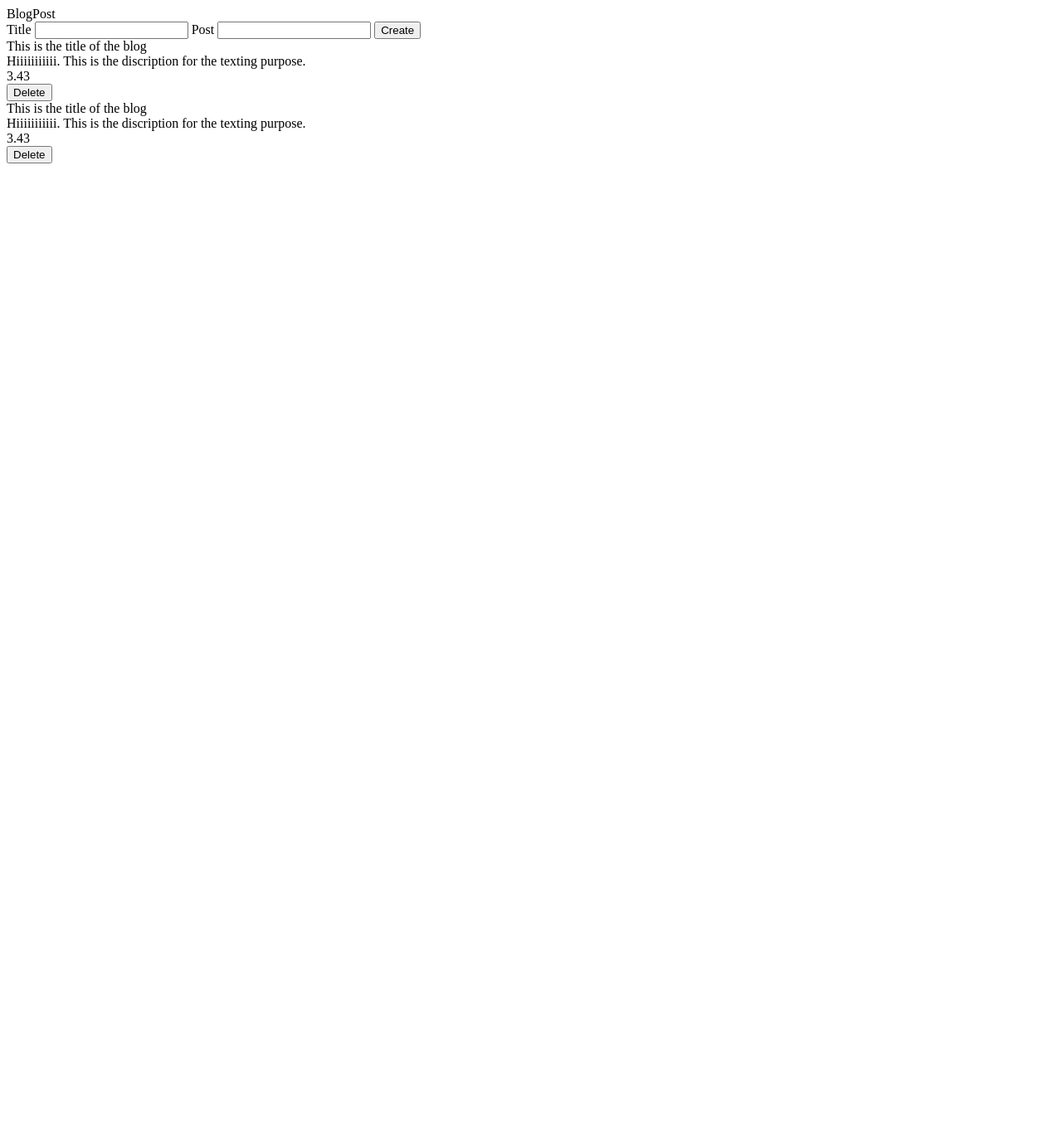
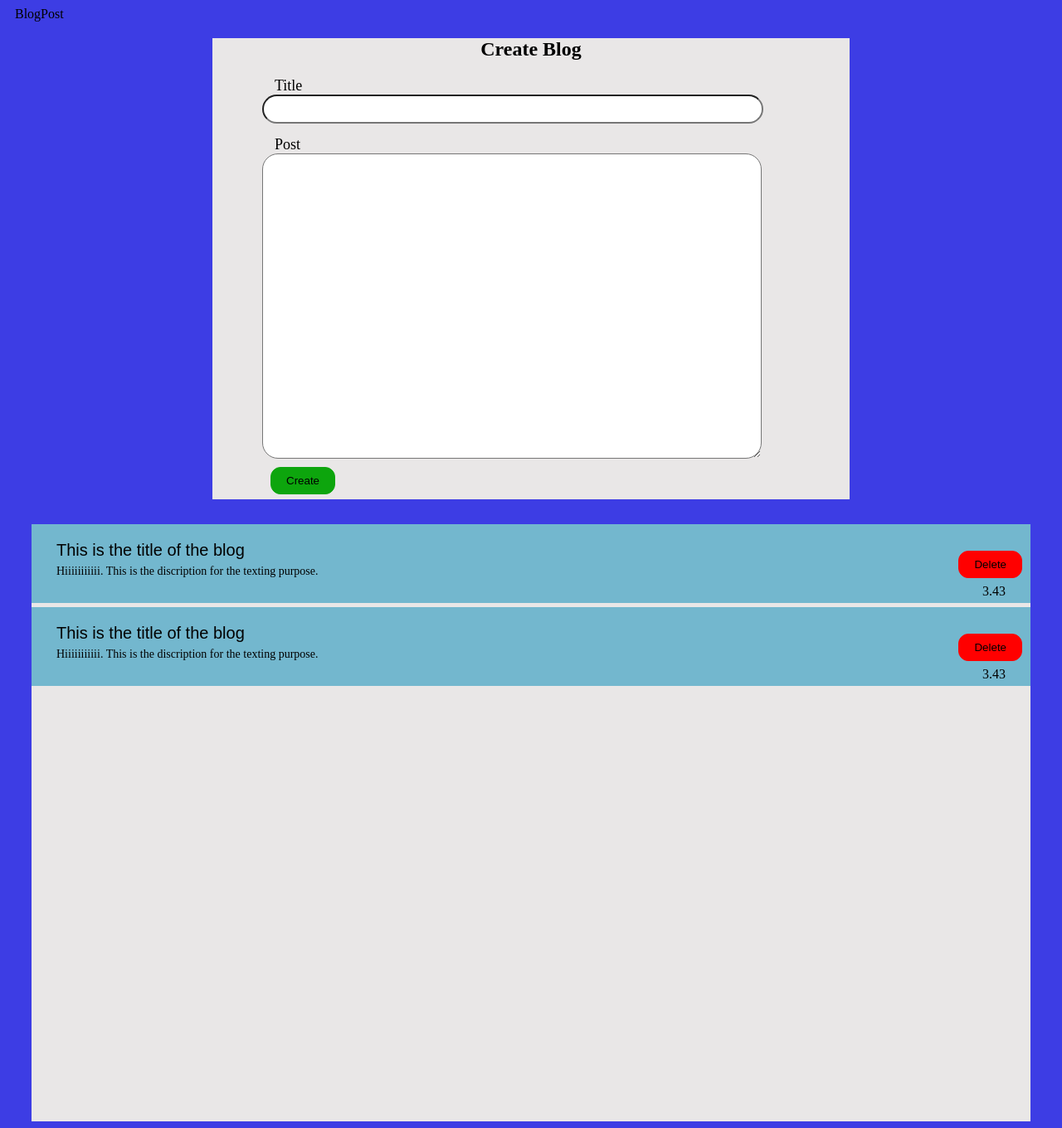
Before and after one commit to Alok-Gaur/BlogApp, a Python web app: template main_blog/Templates/admin-page.html in a window 1280 px wide. Shown: the whole page at 83% size. Before the commit the page ends 197 px from the top, so only its background shows below. Run offline with Jinja, Linux system fonts and the light colour scheme; the template is opened without the code that fills it, so the values that code supplies are empty.

Commit message:
Admin page styling complete

```diff
--- a/main_blog/Templates/admin-page.html
+++ b/main_blog/Templates/admin-page.html
@@ -6,6 +6,7 @@
     <meta charset="UTF-8">
     <meta http-equiv="X-UA-Compatible" content="IE=edge">
     <meta name="viewport" content="width=device-width, initial-scale=1.0">
+    <link rel="stylesheet" href="/main_blog/static/style/admin-page.css">
     <title>Document</title>
 </head>
 
@@ -14,18 +15,19 @@
         <div class="logo">BlogPost</div>
 
         <!-- Form to create Posts -->
-        <div class="container">
+        <div class="create-post container">
+            <h2>Create Blog</h2>
             <form action="" class="create-post-form">
                 <label for="title">Title</label>
-                <input type="text" name="title">
-                <label for="content">Post</label>
-                <input type="text" class="content" name="content">
+                <input type="text" name="title" class="input-title">
+                <label for="input-content">Post</label>
+                <textarea name="input-content" id="input-content"></textarea>
                 <button class="submit" type="submit">Create</button>
             </form>
         </div>
 
         <!-- All Posts to view and delete -->
-        <div class="post container">
+        <div class="container">
             <div class="blog-container">
                 <form action="" class="blog">
                     <div class="title">This is the title of the blog</div>
--- /dev/null
+++ b/main_blog/static/style/admin-page.css
@@ -0,0 +1,98 @@
+body {
+    background-color: rgb(61, 61, 228);
+}
+
+label {
+    display: block;
+    margin: 15px 0px 0px 15px;
+    font-size: 18px;
+    font-weight: 500;
+}
+
+button {
+    padding: 8px 18px;
+    border-radius: 12px;
+    cursor: pointer;
+}
+
+.logo {
+    margin-top: 5px;
+    margin-left: 10px;
+}
+
+
+.container {
+    height: 90vh;
+    width: auto;
+    margin-top: 30px;
+    margin-left: 30px;
+    margin-right: 30px;
+    background-color: rgb(233, 231, 231);
+}
+
+.create-post {
+    text-align: center;
+    margin: auto;
+    height: auto;
+    width: 60vw;
+}
+
+.create-post-form {
+    text-align: left;
+    margin: 0 60px;
+}
+
+.input-title {
+    width: 560px;
+    padding: 8px 20px;
+    border-radius: 19px;
+}
+
+#input-content {
+    width: 560px;
+    height: 350px;
+    padding: 8px 20px;
+    border-radius: 19px;
+}
+
+.submit {
+    background-color: rgb(13, 165, 13);
+    border: 1px solid rgb(13, 165, 13);
+    margin: 6px 10px;
+}
+
+.blog-container {
+    background-color: rgb(115, 183, 206);
+    position: relative;
+    padding-top: 20px;
+    padding-left: 30px;
+    padding-right: 30px;
+    margin-bottom: 5px;
+}
+
+.title {
+    font-family: Arial, Helvetica, sans-serif;
+    font-weight: 500;
+    font-size: 20px;
+    margin-bottom: 6px;
+}
+
+.discription {
+    font-family: 'Times New Roman', Times, serif;
+    font-size: 14px;
+    padding-bottom: 30px;
+}
+
+.timestamp {
+    position: absolute;
+    bottom: 5px;
+    right: 30px;
+}
+
+.blog button {
+    position: absolute;
+    background-color: red;
+    border: 1px solid red;
+    bottom: 30px;
+    right: 10px;
+}
```
